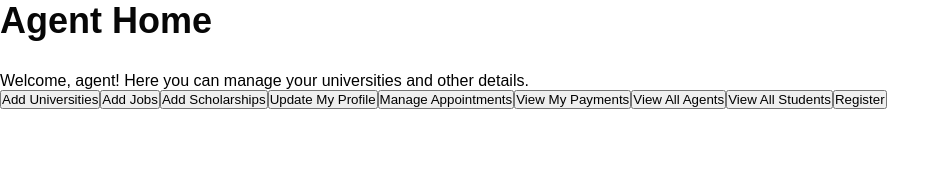
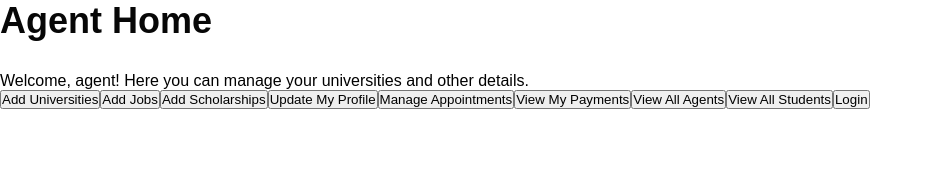
Before and after one commit to IT22099822/future_path, a React (Create React App) app in the folder frontend/: page /agent-home in a window 1280 px wide. Shown: the top 180 px of the page, without its empty margins (0-950 px from the left). Built offline with nearby package versions, Linux system fonts and the light colour scheme.

Commit message:
added login to agent home

```diff
--- a/frontend/src/components/AgentHomePage.js
+++ b/frontend/src/components/AgentHomePage.js
@@ -32,8 +32,8 @@ function AgentHomePage() {
       <Link to="/students">
         <button>View All Students</button>
       </Link>
-      <Link to="/register">
-        <button>Register</button>
+      <Link to="/login">
+        <button>Login</button>
       </Link>
 
     </div>
```
